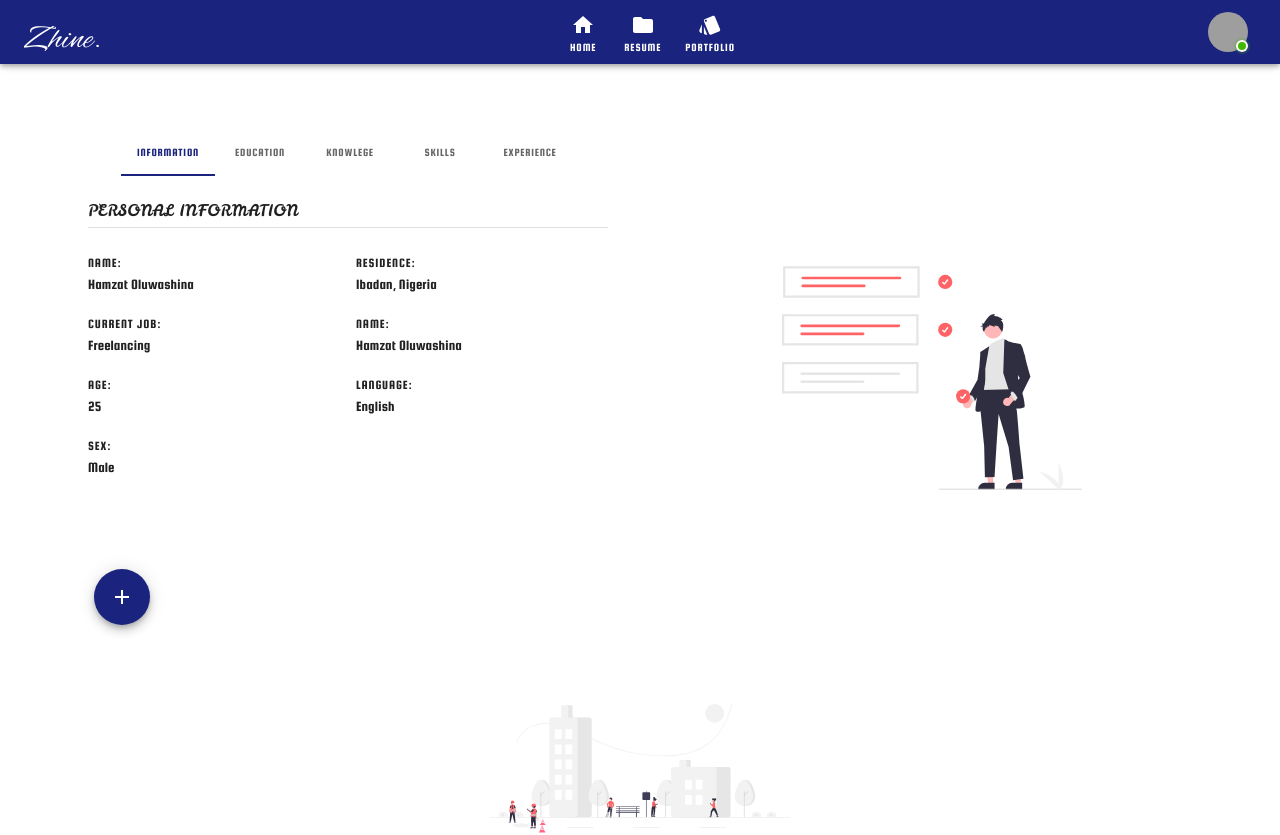
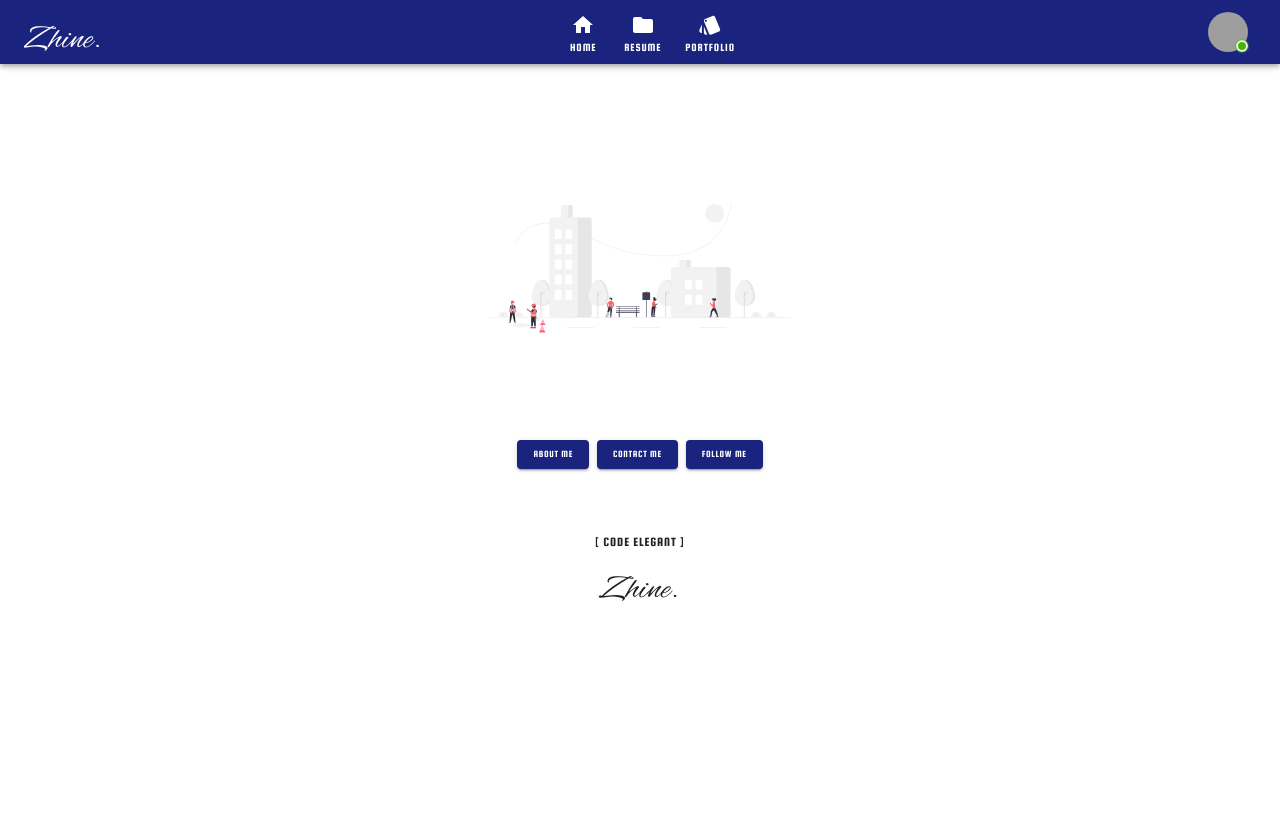
Before and after one commit to Holuwashina/portfolio, a Next.js app: page /resume in a window 1280 px wide. Shown: the top 835 px of the page. After the commit the page ends 800 px from the top, so only its background shows below. Built offline with nearby package versions, Linux system fonts and the light colour scheme; grey boxes are pictures that could not be loaded.

Commit message:
Coding Night....

```diff
--- a/pages/resume/index.js
+++ b/pages/resume/index.js
@@ -53,7 +53,7 @@ const Portfolio = () => {
 
   return (
     <>
-      <Grid container spacing={2} sx={{ flexDirection: matches ? "column-reverse" : "" }} >
+      {/* <Grid container spacing={2} sx={{ flexDirection: matches ? "column-reverse" : "" }} >
         <Grid item sm={12} md={6}>
           <Box sx={{ position: "relative", height: 500 }}>
             <StyledTab tabValue={value} tabSetValue={setValue} tabs={TabData}>
@@ -105,67 +105,67 @@ const Portfolio = () => {
             </Box>
           </Grid>
         }
-      </Grid>
+      </Grid> */}
     </>
   );
 }
 export default Portfolio;
 
 
-const TabPanel = ({ children, value, index, ...other }) => {
+// const TabPanel = ({ children, value, index, ...other }) => {
 
-  return (
-    <div
-      role='tabpanel'
-      hidden={value !== index}
-      id={`simple-tabpanel-${index}`}
-      aria-labelledby={`simple-tab-${index}`}
-      {...other}
-    >
-      {value === index && (
-        <Box sx={{ p: 3 }}>
-          {children}
-        </Box>
-      )}
-    </div>
-  );
-}
+//   return (
+//     <div
+//       role='tabpanel'
+//       hidden={value !== index}
+//       id={`simple-tabpanel-${index}`}
+//       aria-labelledby={`simple-tab-${index}`}
+//       {...other}
+//     >
+//       {value === index && (
+//         <Box sx={{ p: 3 }}>
+//           {children}
+//         </Box>
+//       )}
+//     </div>
+//   );
+// }
 
 
-TabPanel.propTypes = {
-  children: PropTypes.node,
-  index: PropTypes.number.isRequired,
-  value: PropTypes.number.isRequired,
-};
+// TabPanel.propTypes = {
+//   children: PropTypes.node,
+//   index: PropTypes.number.isRequired,
+//   value: PropTypes.number.isRequired,
+// };
 
 
-const StyledTab = ({ children, tabs, tabValue, tabSetValue }) => {
+// const StyledTab = ({ children, tabs, tabValue, tabSetValue }) => {
 
-  const handleChange = (event, newValue) => {
-    tabSetValue(newValue);
-  };
+//   const handleChange = (event, newValue) => {
+//     tabSetValue(newValue);
+//   };
 
-  return (
-    <>
-      <Tabs
-        value={tabValue}
-        onChange={handleChange}
-        aria-label='basic tabs example'
-        variant="scrollable"
-        scrollButtons="auto"
-      >
-        {
-          tabs.map((tab, index) => <Tab key={index} label={tab.name} {...a11yProps(`${tab.id}`)} />)
-        }
-      </Tabs>
-      {children}
-    </>
-  )
-}
+//   return (
+//     <>
+//       <Tabs
+//         value={tabValue}
+//         onChange={handleChange}
+//         aria-label='basic tabs example'
+//         variant="scrollable"
+//         scrollButtons="auto"
+//       >
+//         {
+//           tabs.map((tab, index) => <Tab key={index} label={tab.name} {...a11yProps(`${tab.id}`)} />)
+//         }
+//       </Tabs>
+//       {children}
+//     </>
+//   )
+// }
 
-const a11yProps = (index) => {
-  return {
-    id: `simple-tab-${index}`,
-    'aria-controls': `simple-tabpanel-${index}`,
-  };
-}
+// const a11yProps = (index) => {
+//   return {
+//     id: `simple-tab-${index}`,
+//     'aria-controls': `simple-tabpanel-${index}`,
+//   };
+// }
```
